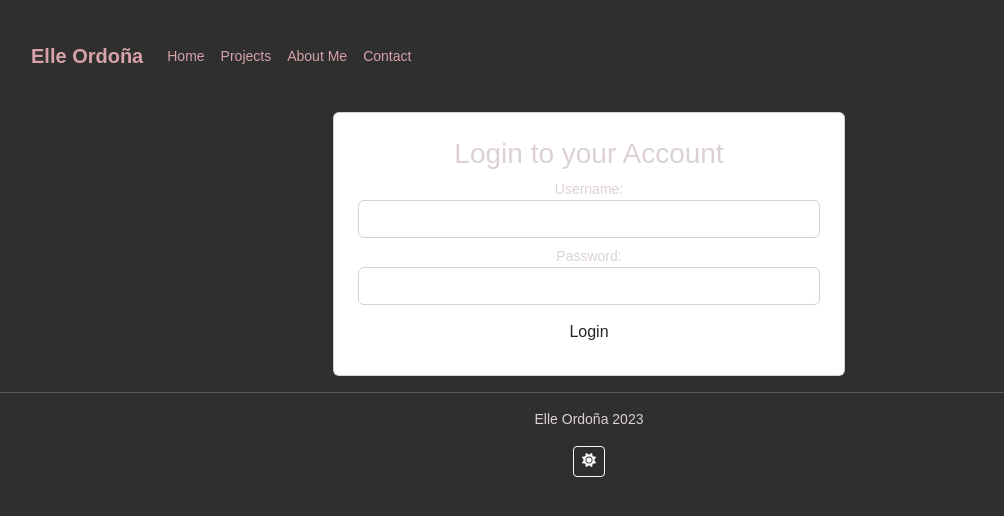
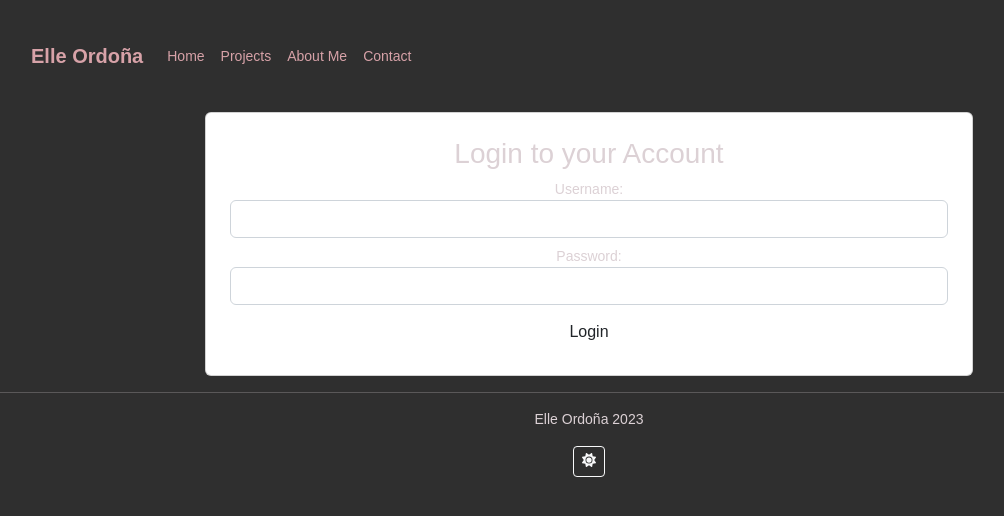
Before and after one commit to elleordona/developer-portfolio, a React (Create React App) app in the folder portfolio/: page /login in a window 1280 px wide. Shown: the top 516 px of the page, without its empty margins (51-1055 px from the left). Built offline with nearby package versions, Linux system fonts and the light colour scheme.

Commit message:
created login component

```diff
--- a/portfolio/src/Components/Login.jsx
+++ b/portfolio/src/Components/Login.jsx
@@ -1,15 +1,15 @@
 //* Login Component
 
 // imports
-import React, { useState, useRef } from 'react';
+import React, { useState } from 'react';
 import { useNavigate } from 'react-router-dom';
 
 import authService from '../utils/auth.service';
 import validationService from '../utils/validation.serviceHelpers';
 
 const Login = () => {
-	const form = useRef();
-	const checkBtn = useRef();
+	// const form = useRef();
+	// const checkBtn = useRef();
 
 	const [username, setUsername] = useState(``);
 	const [password, setPassword] = useState(``);
@@ -34,9 +34,10 @@ const Login = () => {
 		setMessage(``);
 		setLoading(true);
 
-		form.current.validateAll();
+		// form.current.validateAll();
 
-		if (checkBtn.current.context._errors.length === 0) {
+		// if (checkBtn.current.context._errors.length === 0) {
+		if (username && password) {
 			const login = await authService.login(username, password);
 			if (localStorage.getItem(`user`)) {
 				navigate(`/profile`);
@@ -52,7 +53,7 @@ const Login = () => {
 	};
 
 	return (
-		<div className="card w-50 mx-auto text-center justify-content-center p-4">
+		<div className="card w-75 mx-auto text-center justify-content-center p-4">
 			<h3>Login to your Account</h3>
 			<form onSubmit={handleLogin}>
 				<div className="form-group">
```
